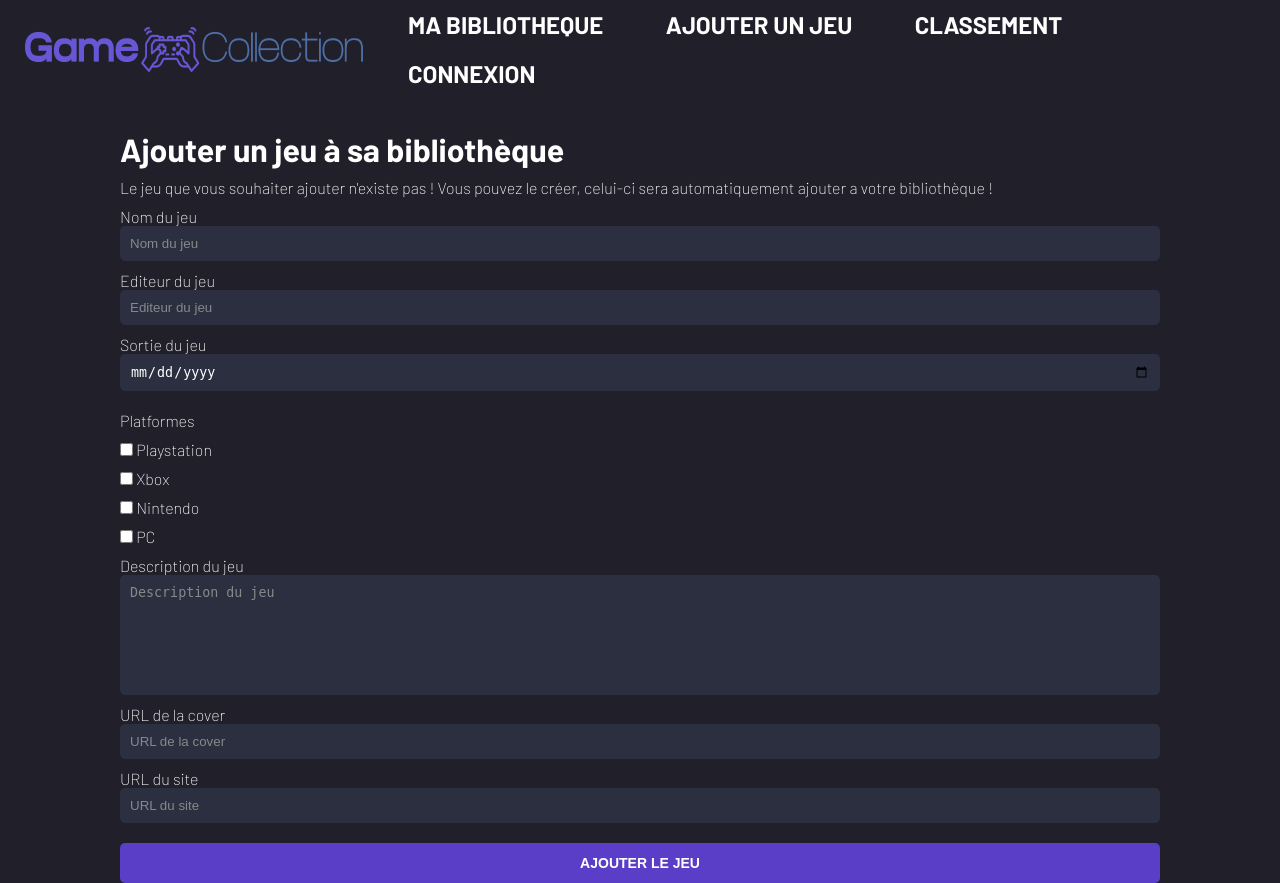
After one commit to enzo-rndrsvt/game-collection, a PHP site: page /addNewGame in a window 1280 px wide. The commit adds this page. Run offline with PHP 8.4, Linux system fonts and the light colour scheme.

Commit message:
implementation addNewGame

```diff
--- a/index.php
+++ b/index.php
@@ -15,9 +15,12 @@ $route = str_replace($basePath, '', parse_url($request, PHP_URL_PATH));
 $route = trim($route, '/');
 
 $routes = [
+    '404' => 'src/views/404.php',
     'register' => 'src/views/register.php',
     'login' => 'src/views/login.php',
     'logout' => 'src/controllers/logout.php',
+
+    'addNewGame' => 'src/views/addNewGame.php',
     '' => 'src/views/home.php',
 ];
 
@@ -26,5 +29,6 @@ if (array_key_exists($route, $routes)) {
 } else {
     // Page 404 si la route n'existe pas
     http_response_code(404);
-    echo "404 - Page non trouvée";
+    header('Location: /404');
+    exit();
 }
--- /dev/null
+++ b/src/assets/css/addNewGame.css
@@ -0,0 +1,92 @@
+body {
+    margin-top: 130px;
+    margin-left: 120px;
+    margin-right: 120px;
+}
+.container {
+    max-width: 600px;
+    margin: 40px auto;
+    background-color: #2B2F40;
+    padding: 20px;
+    border-radius: 8px;
+    box-shadow: 0 0 10px rgba(255, 255, 255, 0.2);
+}
+
+h1 {
+    font-size: 32px;
+    font-weight: 700;
+    margin-bottom: 10px;
+    color: white;
+}
+
+p {
+    font-size: 16px;
+    color: white;
+    margin-top: 10px;
+}
+
+form {
+    display: flex;
+    flex-direction: column;
+}
+
+label {
+    margin: 10px 0 5px;
+    font-size: 14px;
+    font-weight: bold;
+}
+
+input,
+textarea {
+    background-color: #2B2F40;
+    color: #fff;
+    border: none;
+    padding: 10px;
+    border-radius: 5px;
+    outline: none;
+}
+
+input::placeholder,
+textarea::placeholder {
+    color: #888;
+}
+
+textarea {
+    resize: none;
+    height: 100px;
+}
+
+button {
+    margin-top: 20px;
+    background-color: #5a3ec8;
+    color: #fff;
+    font-size: 14px;
+    font-weight: bold;
+    padding: 12px;
+    border: none;
+    border-radius: 5px;
+    cursor: pointer;
+    transition: background 0.3s ease;
+}
+
+button:hover {
+    background-color: #7c5df0;
+}
+
+/* Plateformes */
+.platformes {
+    margin-top: 10px;
+}
+
+.platformes span {
+    font-size: 14px;
+    font-weight: bold;
+    display: block;
+    margin-bottom: 5px;
+}
+
+.platformes label {
+    display: block;
+    margin: 5px 0;
+    font-size: 14px;
+}
--- a/src/controllers/login.php
+++ b/src/controllers/login.php
@@ -19,8 +19,6 @@ if (isset($_POST['email']) && isset($_POST['password'])) {
         header('Location: /login');
         exit();
     }
-
-
 }
 
 ?>
--- /dev/null
+++ b/src/views/addNewGame.php
@@ -0,0 +1,67 @@
+<!DOCTYPE html>
+<html lang="en">
+
+<head>
+    <meta charset="UTF-8">
+    <meta name="viewport" content="width=device-width, initial-scale=1.0">
+
+    <title>Ajout</title>
+
+    <link rel="stylesheet" href="/src/assets/css/general.css">
+    <link rel="stylesheet" href="/src/assets/css/header.css">
+    <link rel="stylesheet" href="/src/assets/css/footer.css">
+    <link rel="stylesheet" href="/src/assets/css/addNewGame.css">
+
+</head>
+<header>
+    <?php require_once "header.php" ?>
+</header>
+
+<body>
+    <h1>Ajouter un jeu à sa bibliothèque</h1>
+    <p>Le jeu que vous souhaiter ajouter n'existe pas ! Vous pouvez le créer, celui-ci sera automatiquement ajouter a
+        votre bibliothèque !</p>
+
+    <?php
+    if (isset($_SESSION['error'])) {
+        echo '<p style="color:red;">' . $_SESSION['error'] . '</p>';
+        unset($_SESSION['error']);
+    }
+    if (isset($_SESSION['validation'])) {
+        echo '<p style="color:green;">' . $_SESSION['validation'] . '</p>';
+        unset($_SESSION['validation']);
+    }
+    ?>
+
+    <form action="/src/controllers/addNewGame.php" method="POST">
+        <p>Nom du jeu</p>
+        <input type="text" id="nom" name="nom" placeholder="Nom du jeu">
+
+        <p>Editeur du jeu</p>
+        <input type="text" id="editeur" name="editeur" placeholder="Editeur du jeu">
+
+        <p>Sortie du jeu</p>
+        <input type="date" name="date" id="date">
+
+        <div class="platformes">
+            <p>Platformes</p>
+            <p><input type="checkbox" id="playstation" name="playstation"> Playstation</p>
+            <p><input type="checkbox" id="xbox" name="xbox"> Xbox</p>
+            <p><input type="checkbox" id="nintendo" name="nintendo"> Nintendo</p>
+            <p><input type="checkbox" id="pc" name="pc"> PC</p>
+        </div>
+
+        <p>Description du jeu</p>
+        <textarea id="description" placeholder="Description du jeu" name="description"></textarea>
+
+        <p>URL de la cover</p>
+        <input type="url" id="cover" name="cover" placeholder="URL de la cover">
+
+        <p>URL du site</p>
+        <input type="url" id="site" name="site" placeholder="URL du site">
+
+        <button type="submit">AJOUTER LE JEU</button>
+    </form>
+</body>
+
+</html>
--- a/src/views/header.php
+++ b/src/views/header.php
@@ -17,7 +17,7 @@ if (isset($_SESSION['user'])) {
                 <a href="./events.php">MA BIBLIOTHEQUE</a>
             </li>
             <li>
-                <a href="/src/controllers/addAGame.php">AJOUTER UN JEU</a>
+                <a href="/addNewGame">AJOUTER UN JEU</a>
             </li>
             <li>
                 <a href="/src/controllers/ranking.php">CLASSEMENT</a>
--- a/src/views/login.php
+++ b/src/views/login.php
@@ -28,11 +28,11 @@
             <div class="form">
                 <div>
                     <p>Email :</p>
-                    <input type="email" name="email" />
+                    <input type="email" name="email" required />
                 </div>
                 <div>
                     <p>Mot de passe :</p>
-                    <input type="password" name="password" />
+                    <input type="password" name="password" required />
                 </div>
                 <div>
                     <button type="submit">SE CONNECTER</button>
```
Also changed, not shown: db.sql (+27 -23 lines), src/assets/css/404.css (added, +37 -0 lines), src/controllers/addNewGame.php (added, +48 -0 lines), src/models/game.php (+13 -7 lines), src/models/library.php (+8 -5 lines), src/views/404.php (added, +20 -0 lines), src/views/home.php (+3 -7 lines), src/views/register.php (+5 -5 lines).
